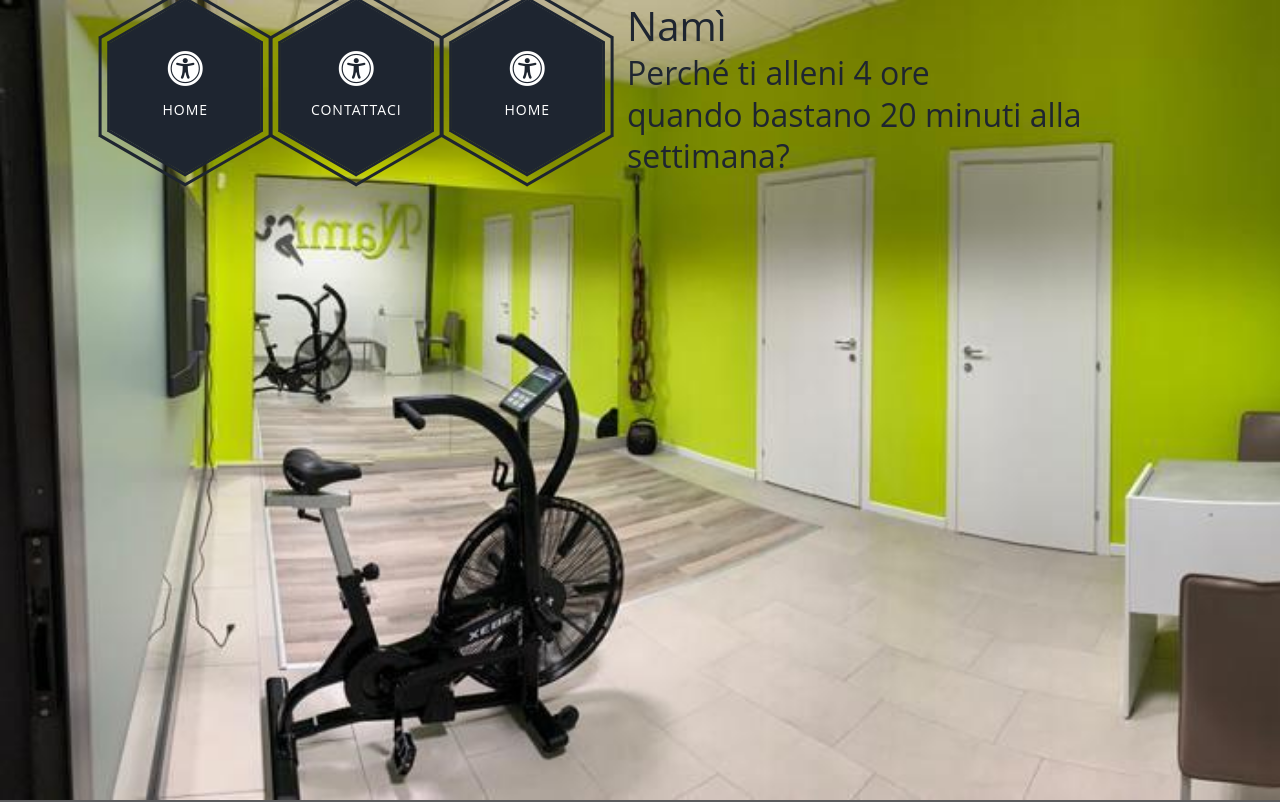
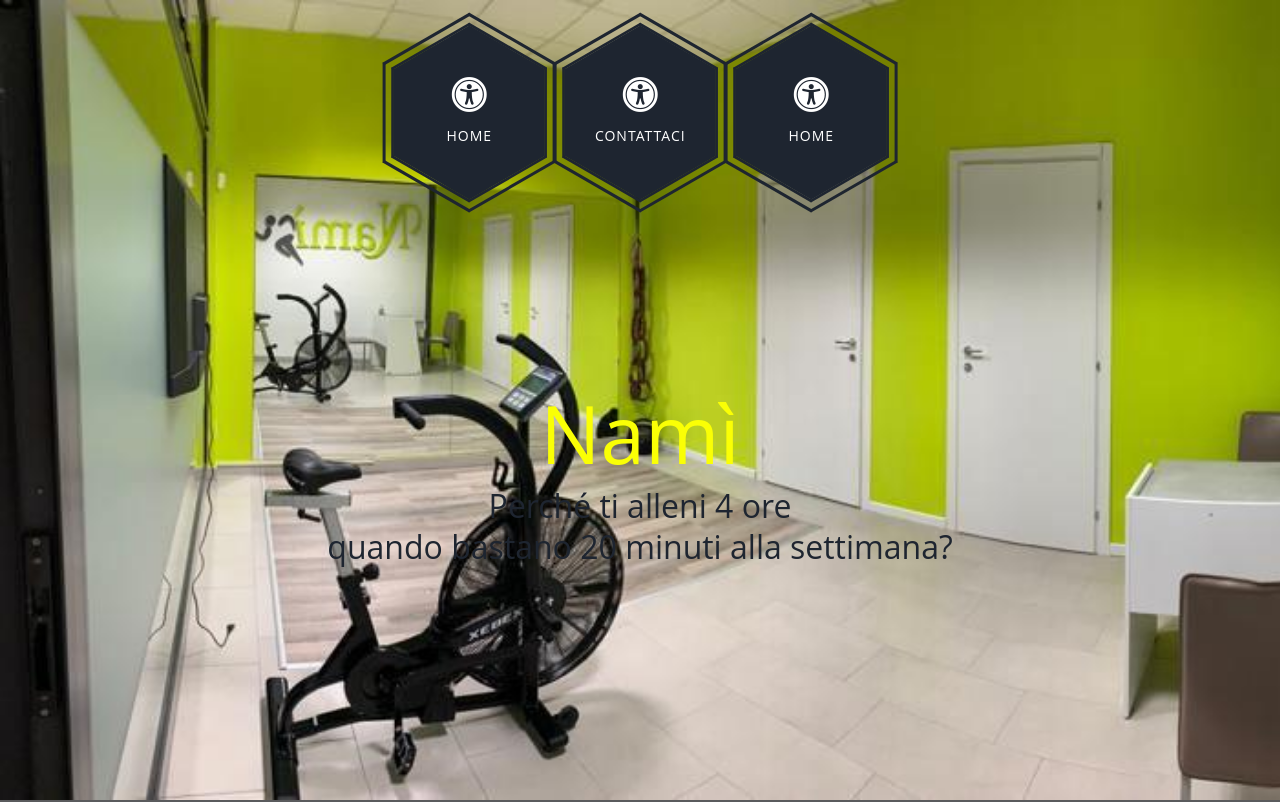
Before and after one commit to malavasiale/Nami, a plain HTML site: page index.html in a window 1280 px wide. Shown: the top 802 px of the page. Drawn offline with nearby package versions, Linux system fonts and the light colour scheme.

Commit message:
piccolo bugfix

```diff
--- a/style.css
+++ b/style.css
@@ -13,6 +13,21 @@
 	background-repeat: no-repeat;
 	margin: 0;
 	height: 100%;
+}
+.container{
+    display: flex;
+    align-items: center;
+    justify-content: center;
+    padding-top: 2%;
+}
+.container h2 {
+	text-align: center;
+}
+.container h1 {
+	font-size: 500%;
+	color: #FAFF05 !important;
+	text-align: center;
+	margin-top: 25%;
 }
 .inner-container-icons{
     display: flex;
```
